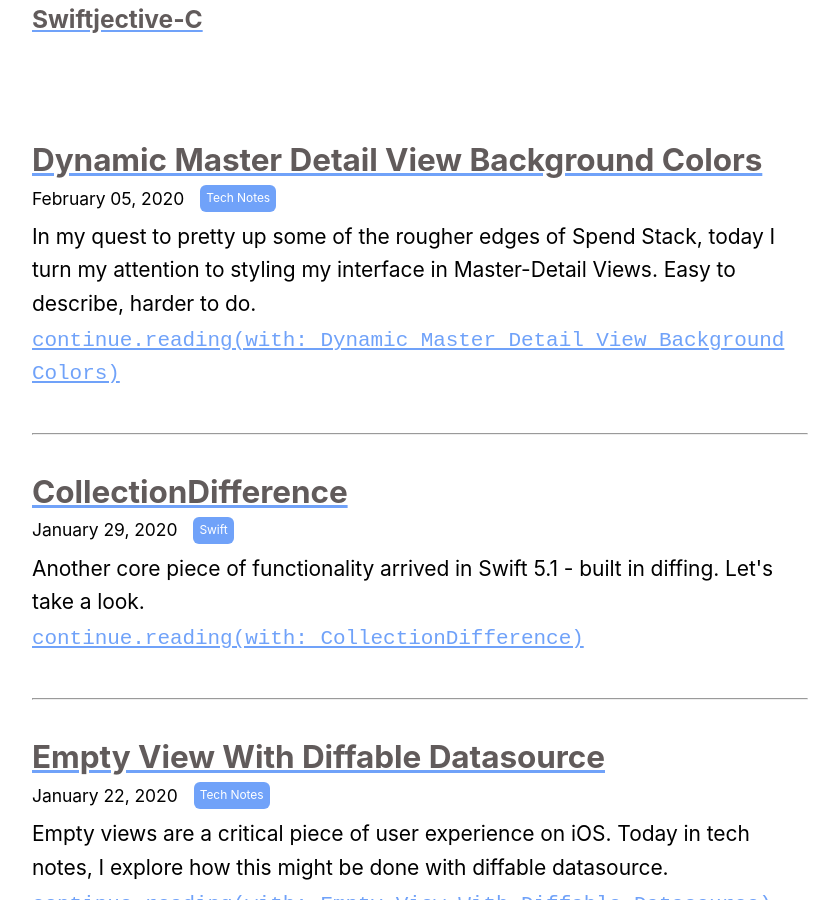
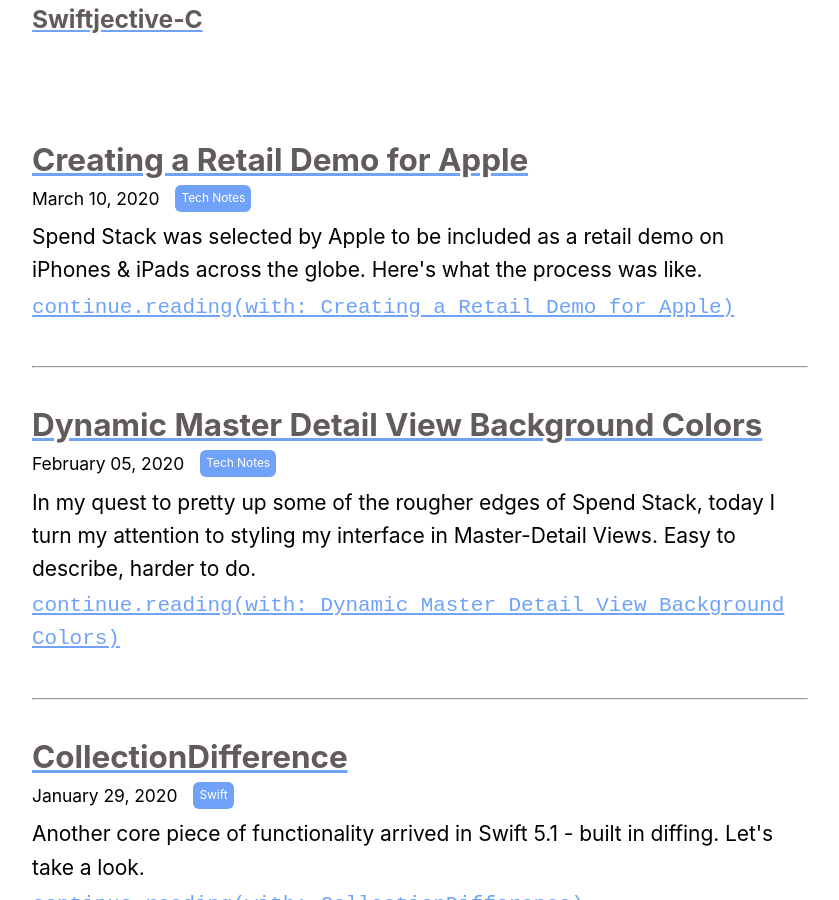
Before and after one commit to hassaan4584/Swiftjective-C, a Jekyll site: the page built from allPosts.md, in a window 1280 px wide and 900 px high. Shown: the whole window, without its empty margins (220-1059 px from the left). Built offline with Jekyll 4.4.1, drawn with Linux system fonts in a browser that asks for light colours; some of the changed lines change nothing that is shown.

Commit message:
Retail demo

````diff
--- a/_data/myWork.yml
+++ b/_data/myWork.yml
@@ -21,11 +21,15 @@ books:
   - title: The Open Organization Workbook
     link: https://opensource.com/open-organization/resources/workbook
 honors:
+  - title: Spend Stack - Multiple App Store features, and was selected for the Apple retail demo program.
+    link:
   - title: Webby Awards - Mobile Apps Best Practices
     link: https://www.webbyawards.com/winners/2018/mobile-sites-apps/features/best-practices/buffer/
   - title: Engineer of the Year
     link: https://www.biz417.com/awards/excellence-in-technology/2019-winners/developer-of-the-year-jordan-morgan-springfield-mo/
 talks:
+  - title: 🎙 Launched.FM Podcast Appearance
+    link: https://podcasts.apple.com/us/podcast/launched/id1491582246#episodeGuid=47cc2b57-c99a-4ced-8609-74270d651bb9
   - title: 🎙 The Buffer Overflow Podcast
     link: https://anchor.fm/s/e0146dc/podcast/rss
   - title: 🎥 try Swift! NYC - The Life of an Image on iOS
--- /dev/null
+++ b/_posts/2020-3-10-Creating-A-Retail-Demo.md
@@ -0,0 +1,159 @@
+---
+layout: post
+tags: ["Tech Notes"]
+title: "Creating a Retail Demo for Apple"
+writtenBy: Jordan Morgan
+writtenByTwitter: "https://www.twitter.com/jordanmorgan10"
+description: "Spend Stack was selected by Apple to be included as a retail demo on iPhones & iPads across the globe. Here's what the process was like."
+image: /assets/images/logo.png
+---
+
+Through luck, determination and whatever other stereotypical noble quality you can conjure up, Apple selected [Spend Stack][1] to take part in their retail demo program.
+
+Yay! Right!? Just look at it!
+
+{% include lazyLoadImage.html image="../assets/images/demoStore.jpeg" %}
+
+Well, yes. Of course yes! But, if you hit the Googles for past experiences with this, you'll find quite a lot of tumbleweeds. This makes sense, as if you happen to scan the apps that are on retail iPhones and iPads at your local Best Buy, Apple Store, etc. - they tend to be apps that hail from Big Corp©. And rightfully so, they all are quality, well made apps with the team and budget to match.
+
+Though, the everyman doesn't often appear there. And if they do, it typically tends to be in the form of a game. So today, I figured I'd spend this indie dev diary chronicling my experience with getting Spend Stack on iPhones and iPads across America 🇺🇸. Think of it as Spend Stack's official road tour 🚌.
+
+Or, maybe more than America. I'm not really sure? I'll get into that later, as we'll see.
+
+### The Reach Out
+It was Saturday in December when I was hacking away at Spend Stack at local coffee shop. As I slid into my inbox for my developer account, I noticed an email that stuck out. It's subject line spoke about an incredible marketing opportunity.
+
+I thought it was spam 😅!
+
+Thankfully, I took a closer look and saw the sender had a bonafide Apple domain. The message was simple enough. Someone from developer relations introduced themselves and laid out how the process works.
+
+From there, you just dive into the ~15 page .pdf file they give you to point out the finer details. I will say, this guide was incredibly helpful. It had step-by-step pictures with call out glyphs to ensure you were getting logistical things done correctly (especially helpful when you get into the upload part of the process).
+
+### The Prep
+With my requirements in hand, I got to work! Luckily, this occurred over my Christmas break, where I am fortunate enough to take about three weeks off each year. I had quite a large update to Spend Stack planned for this time (which I'm in the middle of now) but the opportunity cost was worth the trade.
+
+If you've spent any number of minutes with these demo apps at stores, you kind of know what to expect. A splash screen saying that's it a demo, pre-populated data and some features that are either taken out or gated by an alert controller saying it's unavailable.
+
+In Spend Stack, all of this was easy enough. Instead of going through my designs and taking things out, I opted to keep them in so users would be aware they existed. I'd rather they hit a "You can't do this in the demo" alert than be none-the-wiser to some pretty great features that are core to Spend Stack (i.e. iCloud sharing and collaborating for lists).
+
+The splash screen was quick to whip up - I originally was using the one I have shipped now, but it was easier to rip it out to make a more "to the point" variation:
+
+{% include lazyLoadImage.html image="../assets/images/compareSplash.png" %}
+
+If anything, I probably would've taken out the "Continue" button, as I noticed quite a few apps don't even use one.
+
+### The Problems
+I hit some issues along the way, though. The first and most challenging was around how I chose to tackle demo data. I need quite a bit of it. I wrote a list of lists (meta!) that I wanted to include to best showcase all of the things you can do with Spend Stack. I ended up with a solid line up, and each one was filled with relevant items, images, notes and more:
+
+{% include lazyLoadImage.html image="../assets/images/listLists.png" %}
+
+The issue was, I created these all in code for my first go around. And, well - it took about 5 seconds to create the database, drop existing data and populate these on the fly. That's a non-starter, obviously, as nobody except my Mom and (maybe) my wife would wait around for that. And even then, it would only be out of love 😅.
+
+I tried to turn some tricks with concurrency, but as is so often the case with programming - I stepped away from it and arrived at an answer. The epiphany came, and the solution was dead simple: simply ship the retail demo with a database. Spend Stack uses raw SQLite for data, and once I used the app and had a good set of dummy lists to work with - I simply found it within the file system on my mac and included it as part of the Xcode project.
+
+It booted lightning fast - done and done:
+
+```swift
++ (NSString *)databaseFilePath
+{
+    NSFileManager *fileManager = [NSFileManager defaultManager];
+    NSArray *directories = [fileManager URLsForDirectory:NSDocumentDirectory inDomains:NSUserDomainMask];
+    NSString *documentPath = [directories.firstObject URLByAppendingPathComponent:@"spendStack.db"].path;
+
+    return documentPath;
+}
+```
+
+The other hiccup has to do with multiple spaces on iPadOS. When you ship these retail apps, you've got to wipe any data entered on them when the user is "done" with them. Done is quite ambiguous, and there's no concrete "when" defined. So, when a user backgrounds Spend Stack I reset everything:
+
+```swift
+- (void)sceneDidEnterBackground:(UIScene *)scene
+{
+    [self initateSelfDestructSequence];
+}
+```
+
+The only fun thing is that when you open a new window, iOS also gives you that same notification while the window is being setup. You can see this quite easily, and it makes sense I guess - iOS puts up that blurry view while another window slides in. So, I've got some jank there that I won't share publicly to help avoid any deleterious state bugs 😅 (spoiler, it's _totally_ not a simple GCD delay, no way).
+
+Aside from that - uploading it App Store Connect gave me some fits. Try to hide your surprise 😜. It's a bit of a different flow, but again - the .pdf guide they give you really helped out here.
+
+### The Uncertainty
+Once it was uploaded, all that was left to do was wait. I didn't really get much information on when and where it would be. Was this like App Store promo art, where you supply it and it might be lost to the dark ether of the App Store editorial team (still waiting for mine to be used 🤞😭🙃) or show up next week? I had no idea, so I figured I'd just point blank ask them.
+
+The response?
+
+An email telling me to gate one more feature with an alert 🤣. But, I guess that did mean they were going to use it! Shoot your shot, right?
+
+Getting responses was a little difficult to be honest, and in some ways frustrating, because to smaller indies like me - this is a **big** deal! This is getting Apple's stamp of approval for your app! It's marketing! Validation! The list goes on. I wanted to know I was doing everything they needed.
+
+Look, there could be a million reasons for why things work the way they do on the App Store and these kind of things. It could be out of certain individual's control. It's always easy to bemoan X or Y on the outside.
+
+I do know this - the rep I worked with was always kind when I chatted with them, and we cracked a few jokes back and forth. Plus, each person I've meet at W.W.D.C. on the App Store team was delightful, and the labs with them were a highlight. It feels like the key here is like anything else, you just need to build relationships to get things moving and I'm still working on that with the App Store folks.
+
+All that to say - the reason for this tweet was half because I wanted to share the news with my fellows devs, and half because I wanted to get the word out:
+
+{% twitter https://twitter.com/JordanMorgan10/status/1224478409423716353 %}
+
+If someone saw Spend Stack at the stores, maybe they would tell me and that would be how I found out it released. Thankfully, that wasn't necessary.
+
+Why? Because I straight up walked into Best Buy a few times a week to check (there's no Apple Store by me, unfortunately). And, well - one day it was there!
+
+### The Payoff
+There is nothing quite like walking into a brick and mortar store and seeing your own app sitting there on an iPhone. It really is one of those career moments that I'll never forget. As someone who tends to be extremely critical of their work and a slight perfectionist, I find that being "proud" or feeling "finished" is always _just_ another milestone away.
+
+But as my wife noted, when I walked in there and saw it - I was unmistakably proud and fulfilled. She said my face lit up, and she caught some convert, candid pics to prove it:
+
+{% include lazyLoadImage.html image="../assets/images/proud.jpg" %}
+
+It was a lot of fun chatting it up with the Best Buy employees too:
+
+>Best Buy Person: Hey! Any questions about that iPhone?<br />
+ Me: No, but dude - my app is on here!<br />
+ Best Buy Person: Wait, what? Which one?<br />
+ Me: This one!<br />
+ Best Buy Person: No way! How? When? So many questions!
+
+They all were genuinely interested, and who knows - maybe I inadvertently created the first Spend Stack sales team 😎. On our way out, my wife and I decided to take a picture to commerate the occasion. A kind gentleman walking by offered to take it for us:
+
+{% include lazyLoadImage.html image="../assets/images/wifeyCakes.jpg" %}
+
+Why is that funny? Well, we're obviously very happy in that picture. So another couple walking by asked, with a beaming expression:
+
+> Them: Oh my goodness, did you all just get engaged!?<br />
+> Me: No, but Spend Stack got selected as a retail demo on the iPhones...<br />
+> Them: < They cut me off, looked at me weird and walked away confused before I could finish >
+
+We still laugh about that 😜.
+
+### Other Random Insights
+
+* I've noticed that there are about 3-4 different retail demo "line ups".
+* ...though some are very similar. For example, Spend Stack and Lifesum are mutually exclusive. They show up in the same spot (3rd page, 3rd row, 1st item I think) and if one is there, the other won't be.
+* Most employees didn't recall when their retail demo line up refreshed. It appears to be an over the air thing, which makes sense.
+* The timeline from start to finish was about two and a half months.
+* If it's not already obvious from the article, you don't apply for the retail demo - Apple proactively reaches out to you.
+* Sales wise it's been a huge help, as Spend Stack tends to consistently chart since it's retail demo release. Before, it tends to dip in and out throughout the month.
+* I go fairly in-depth on all of this, and talk about how my [Best in Class][4] ideals may have helped Spend Stack get selected on an episode of [Launched.fm][5].
+* Lastly, here's a [Reddit][6] post on `r/Apple` where I chat about it some more while answering some questions others had.
+
+
+### Final Thoughts
+You never know where our little creations will end up. While you toil away night after late night, it's too easy to end up in that phase of doubt:
+
+- "Will this even matter at all?"
+- "Will it get a few downloads on launch and meekly wither away?"
+
+I'm telling you, I've been there. And I have a season pass too, apparently. I revisit that space probably a little too often. You start to look at other apps and their success thinking that your own are always just a day late and a dollar short.
+
+But hey! **Sometimes you get the win!** And when you do, be sure to stop to enjoy it. You never what's around the corner, who's paying attention to your app or when you'll get a random email in December asking you to put your app on thousands of iPhones with other carefully curated apps hand selected by them.
+
+So keep on truckin' on that next great app 💪!
+
+Until next time ✌️.
+
+[1]: https://www.spendstack.com
+[2]: https://www.reddit.com/r/apple/comments/f7ugww/apple_selected_my_app_spend_stack_to_be_in_its/
+[3]: https://podcasts.apple.com/us/podcast/launched/id1491582246?i=1000466713037
+[4]: {{ site.url | append:"/A-Best-in-Class-App"}}
+[5]: https://podcasts.apple.com/us/podcast/launched/id1491582246#episodeGuid=47cc2b57-c99a-4ced-8609-74270d651bb9
+[6]: https://www.reddit.com/r/apple/comments/f7ugww/apple_selected_my_app_spend_stack_to_be_in_its/?utm_source=share&utm_medium=i
````
Also changed, not shown: assets/images/compareSplash.png (added), assets/images/demoStore.jpeg (added), assets/images/listLists.png (added), assets/images/proud.jpg (added), assets/images/wifeyCakes.jpg (added), 6 other files.
